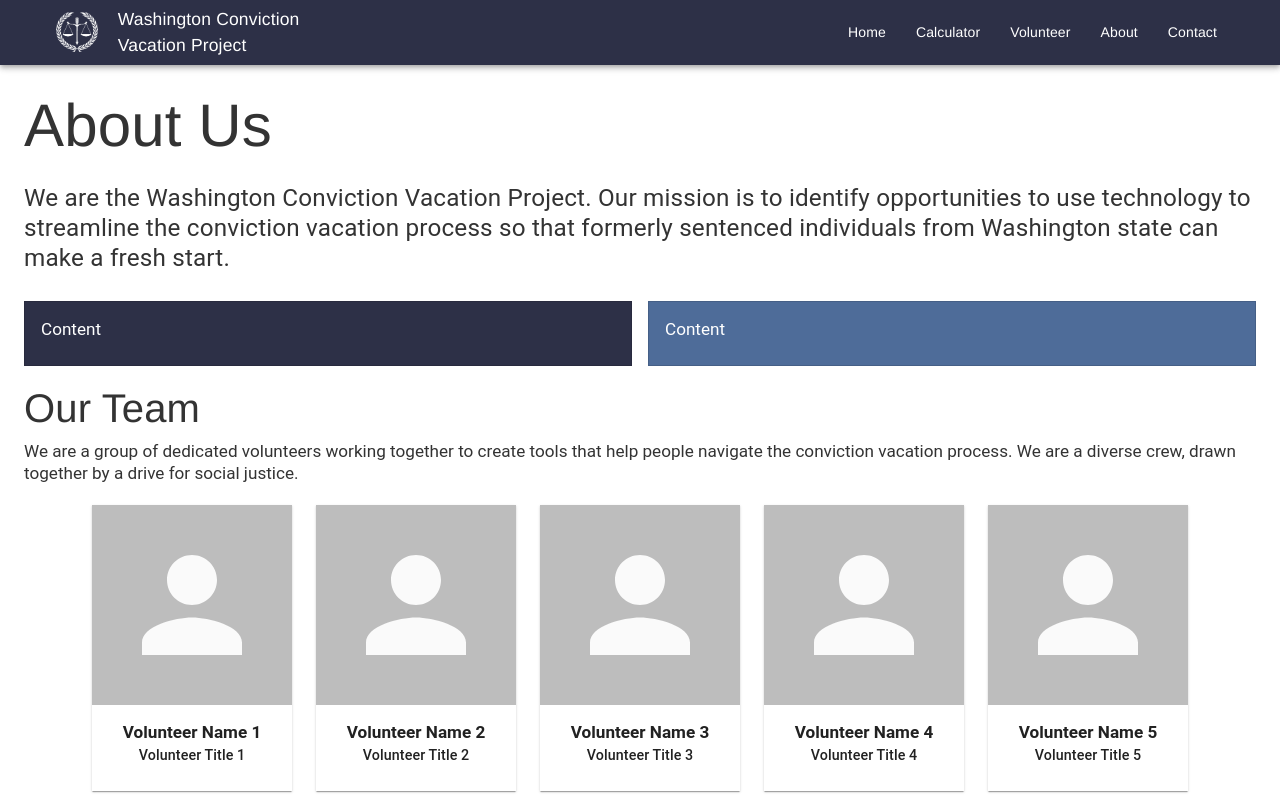
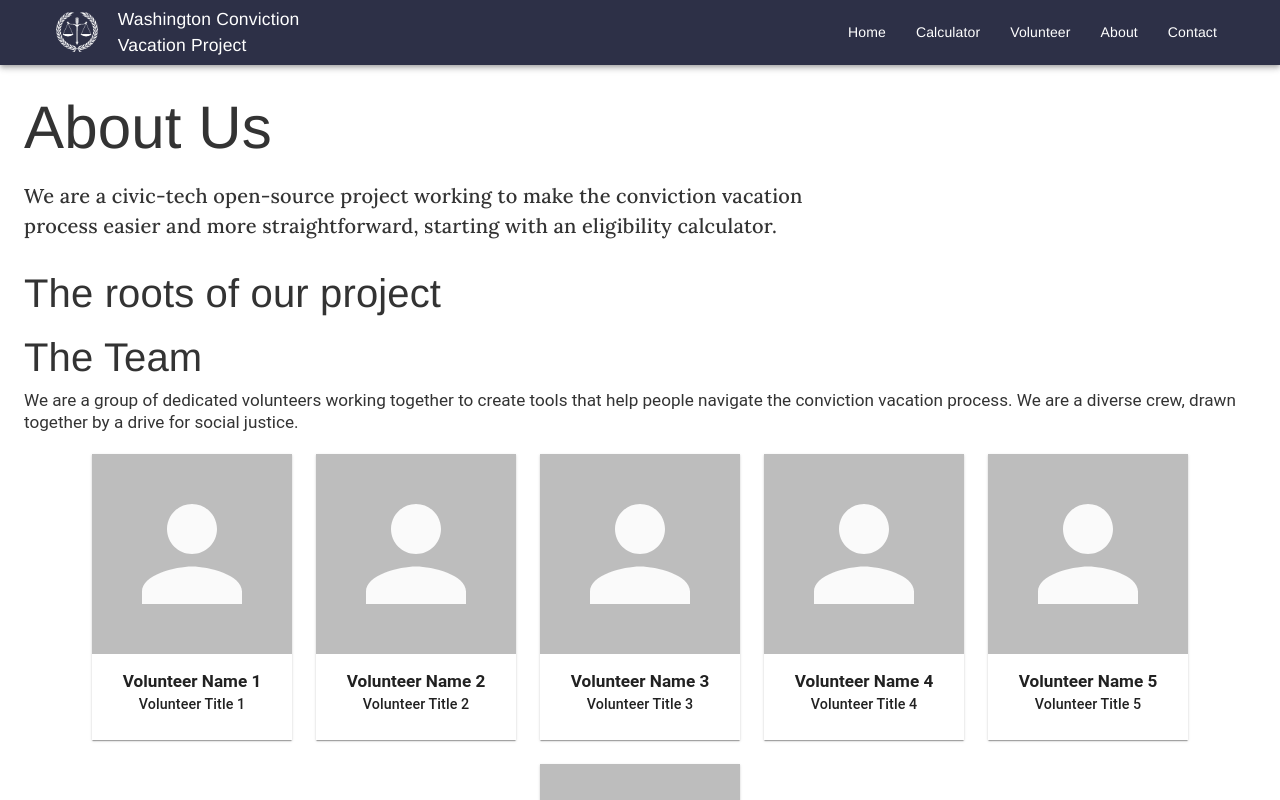
Before and after one commit to openseattle/clearviction-v1, a React (Create React App) app: page /about in a window 1280 px wide. Shown: the top 800 px of the page. Built offline with nearby package versions, Linux system fonts and the light colour scheme.

Commit message:
Update hero panel font size

```diff
--- a/src/Components/HeroPanel.jsx
+++ b/src/Components/HeroPanel.jsx
@@ -2,14 +2,16 @@ import { Box, makeStyles, Typography } from "@material-ui/core";
 
 const useStyles = makeStyles({
   hero: {
-    marginTop: "2em",
-    marginBottom: "2em",
+    marginTop: "3rem",
+    marginBottom: "3rem",
   },
   heroTitle: {
     marginBottom: "0",
   },
   heroSubtitle: {
-    marginTop: "1em",
+    marginTop: "2rem",
+    fontSize: 20,
+    maxWidth: "780px"
   },
 });
 const HeroPanel = (props) => {
@@ -21,7 +23,7 @@ const HeroPanel = (props) => {
         {title}
       </Typography>
       {subtitle && (
-        <Typography className={classes.heroSubtitle} variant="h4">
+        <Typography className={classes.heroSubtitle} variant="body1">
           {subtitle}
         </Typography>
       )}
--- a/src/Pages/AboutPage.jsx
+++ b/src/Pages/AboutPage.jsx
@@ -37,34 +37,22 @@ const useStyles = makeStyles((theme) => ({
 const AboutPage = () => {
   const classes = useStyles();
   const pageTitle = "About Us";
-  const pageSubtitle = `We are the Washington Conviction Vacation Project.
-  Our mission is to identify opportunities to use technology to streamline
-  the conviction vacation process so that formerly sentenced individuals
-  from Washington state can make a fresh start.`;
+  const pageSubtitle = `We are a civic-tech open-source project working to make the
+  conviction vacation process easier and more straightforward, starting with an
+  eligibility calculator.`;
   return (
     <>
       <Container maxWidth="lg">
         <HeroPanel title={pageTitle} subtitle={pageSubtitle} />
-        <Grid container spacing={2}>
-          <Grid item lg={6} md={6} sm={12}>
-            <Card className={classes.infoDark} variant="outlined">
-              <CardContent>
-                <Typography variant="h5">Content</Typography>
-              </CardContent>
-            </Card>
-          </Grid>
-          <Grid item lg={6} md={6} sm={12}>
-            <Card className={classes.infoLight} variant="outlined">
-              <CardContent>
-                <Typography variant="h5">Content</Typography>
-              </CardContent>
-            </Card>
-          </Grid>
-        </Grid>
 
+
+        <Box>
+        <Typography variant="h2">The roots of our project</Typography>
+
+        </Box>
         <Box className={classes.ourTeam}>
           <Typography style={{ marginBottom: "1rem" }} variant="h2">
-            Our Team
+            The Team
           </Typography>
           <Typography variant="h5">
             We are a group of dedicated volunteers working together to create
```
